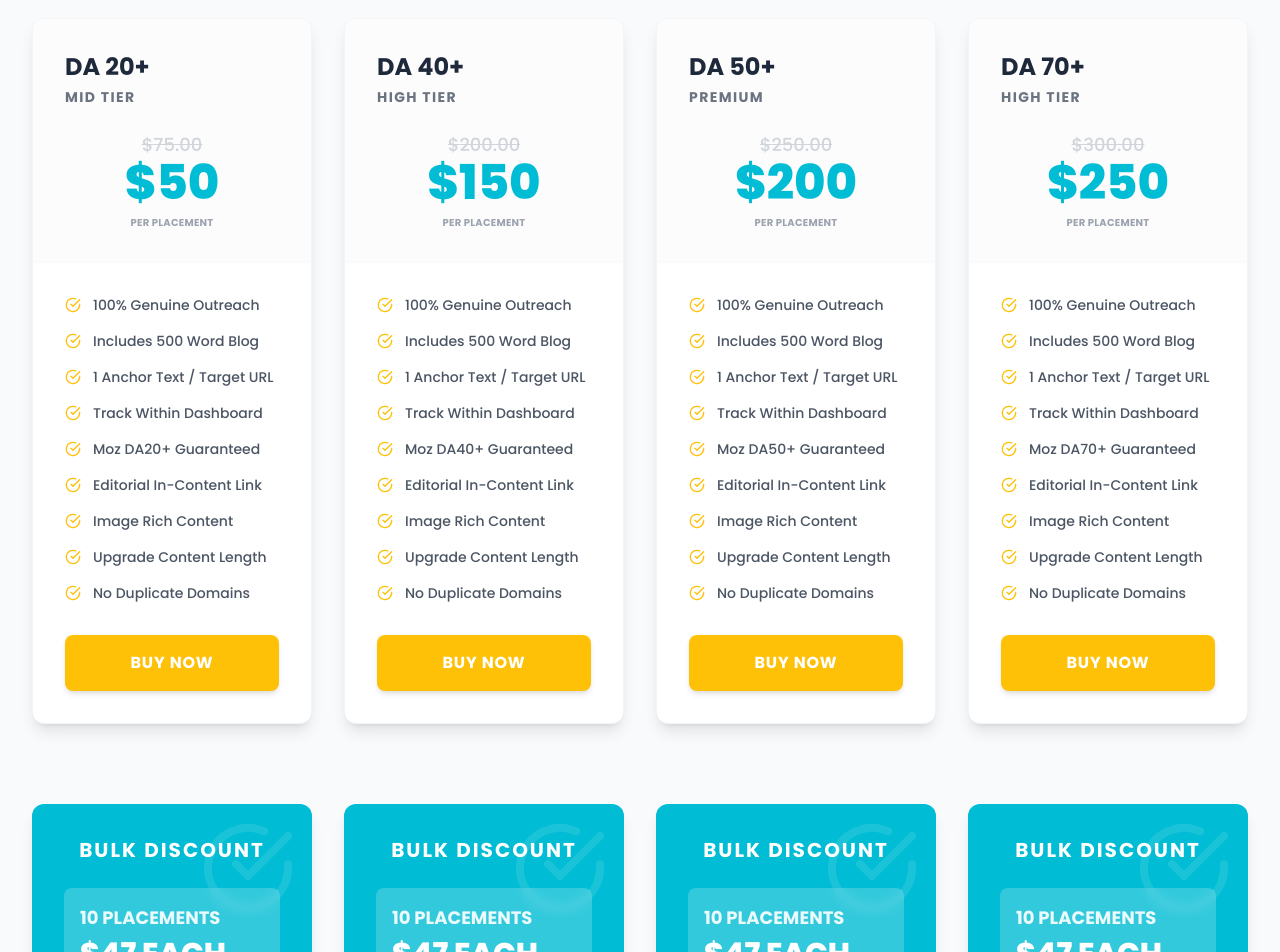
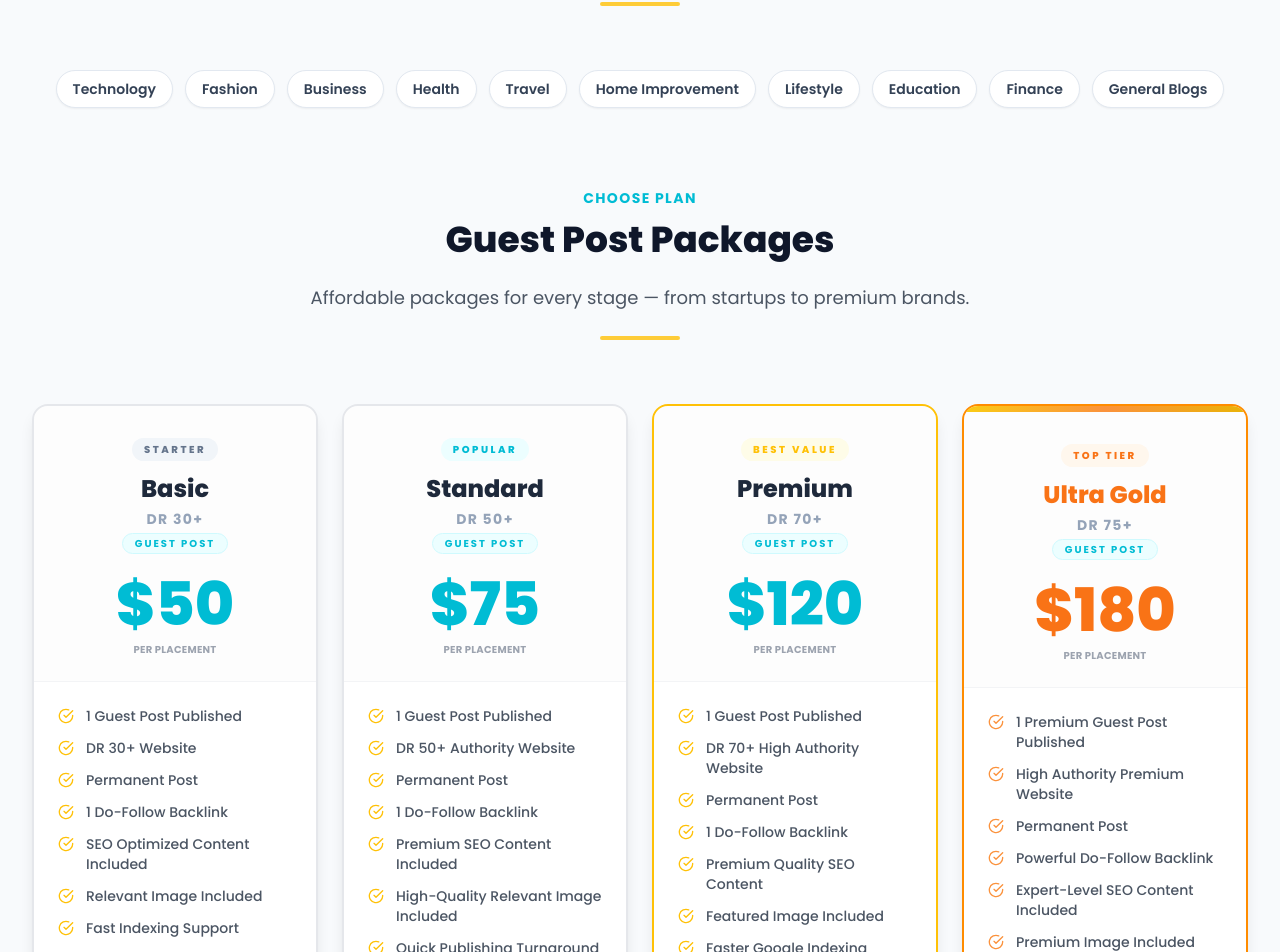
Before and after one commit to ranklink-agency/Official-Site, a Next.js app: page / in a window 1280 px wide. Shown: the part 1819-2771 px from the top of the page. Built offline with nearby package versions, Linux system fonts and the light colour scheme.

Commit message:
feat: centred pricing cards with Basic/Standard/Premium/Ultra Gold tiers and niches section

```diff
--- a/app/seo-services/page.tsx
+++ b/app/seo-services/page.tsx
@@ -9,10 +9,11 @@ export const metadata: Metadata = {
   description: 'Full-service SEO management including audit, keyword research, link building, and analytics tracking.',
 };
 
+const NICHE_TAGS = ['Technology', 'Fashion', 'Business', 'Health', 'Travel', 'Home Improvement', 'Lifestyle', 'Education', 'Finance', 'General Blogs'];
+
 export default function SeoServicesPage() {
   return (
     <div className="bg-[#FAFEFA] min-h-screen pb-44">
-      {/* Hero */}
       <div className="relative bg-[#2D2B4A] min-h-[500px] flex flex-col items-center justify-center overflow-hidden px-4 pt-20 pb-32">
         <div className="relative z-10 max-w-7xl mx-auto w-full flex flex-col lg:flex-row items-center gap-16">
           <div className="w-full lg:w-1/2 text-white space-y-6">
@@ -77,7 +78,6 @@ export default function SeoServicesPage() {
         </div>
       </div>
 
-      {/* Main Content */}
       <div className="max-w-7xl mx-auto px-4 sm:px-6 lg:px-8 py-24">
         <SectionHeading
           tagline="Our Process"
@@ -113,7 +113,27 @@ export default function SeoServicesPage() {
           </div>
         </div>
 
-        {/* Features Grid */}
+        <div className="mb-20">
+          <SectionHeading
+            tagline="Available Niches"
+            title="Choose the niche that matches your brand and audience."
+            description="High-quality guest posting with permanent backlinks and trusted websites for long-term SEO results."
+            className="mb-8"
+          />
+
+          <div className="flex flex-wrap justify-center gap-3">
+            {NICHE_TAGS.map((niche) => (
+              <button
+                key={niche}
+                type="button"
+                className="inline-flex items-center rounded-full bg-white px-4 py-2 text-sm font-semibold text-slate-700 shadow-sm border border-slate-200 hover:border-[#00BCD4] hover:text-[#00BCD4] hover:shadow-md transition-all"
+              >
+                {niche}
+              </button>
+            ))}
+          </div>
+        </div>
+
         <div className="grid grid-cols-1 md:grid-cols-2 lg:grid-cols-3 gap-8 mb-24">
           {SEO_SERVICES_FEATURES.map((feature, index) => (
             <div
@@ -131,20 +151,20 @@ export default function SeoServicesPage() {
           ))}
         </div>
 
-        {/* Pricing */}
-        <div id="pricing">
+        <div id="pricing" className="scroll-mt-24">
           <SectionHeading
             tagline="Pricing"
-            title="Providing brilliant ideas for your business."
+            title="Guest Post Packages (Tech & Fashion)"
+            description="Perfect packages for startups, growing businesses, and premium brands targeting stronger authority and rankings."
             className="mb-16"
           />
-          <div className="flex flex-col lg:flex-row justify-center items-center lg:items-stretch gap-8 max-w-6xl mx-auto">
+          <div className="grid grid-cols-1 md:grid-cols-2 lg:grid-cols-4 gap-8">
             {SEO_PRICING_PLANS.map((plan, index) => {
               const isPremium = index === 1;
               return (
                 <div
                   key={index}
-                  className={`relative w-full max-w-sm rounded-2xl overflow-hidden transition-all duration-300 flex flex-col ${
+                  className={`relative w-full rounded-2xl overflow-hidden transition-all duration-300 flex flex-col ${
                     isPremium
                       ? 'bg-white shadow-2xl border-2 border-[#FFC107] transform lg:-translate-y-4 z-10'
                       : 'bg-white shadow-lg border border-gray-100'
@@ -162,7 +182,7 @@ export default function SeoServicesPage() {
                       <span className="text-2xl font-bold text-[#00BCD4] mt-2">$</span>
                       <span className="text-6xl font-extrabold text-[#00BCD4]">{plan.price}</span>
                     </div>
-                    <p className="text-gray-400 text-xs font-bold uppercase mt-2">Monthly</p>
+                    <p className="text-gray-400 text-xs font-bold uppercase mt-2">Per Placement</p>
                   </div>
                   <div className="p-8 bg-gray-50/50">
                     <ul className="space-y-4 mb-8 text-left">
--- a/components/Pricing.tsx
+++ b/components/Pricing.tsx
@@ -1,34 +1,91 @@
 import { CheckCircle } from 'lucide-react';
 import Link from 'next/link';
-import { PRICING_PLANS, BULK_PLANS } from '@/lib/constants';
+import { PRICING_PLANS } from '@/lib/constants';
 import SectionHeading from '@/components/ui/SectionHeading';
+
+const NICHE_TAGS = [
+  'Technology', 'Fashion', 'Business', 'Health', 'Travel',
+  'Home Improvement', 'Lifestyle', 'Education', 'Finance', 'General Blogs',
+];
+
+const TIER_STYLES: Record<string, { accent: string; badge: string; badgeText: string }> = {
+  Basic:      { accent: 'border-gray-200',   badge: 'bg-slate-100 text-slate-500',      badgeText: 'Starter' },
+  Standard:   { accent: 'border-gray-200',   badge: 'bg-cyan-50 text-[#00BCD4]',        badgeText: 'Popular' },
+  Premium:    { accent: 'border-[#FFC107]',  badge: 'bg-yellow-50 text-[#FFC107]',      badgeText: 'Best Value' },
+  'Ultra Gold': { accent: 'border-[#FF8C00]', badge: 'bg-orange-50 text-orange-500',   badgeText: 'Top Tier' },
+};
 
 export default function Pricing() {
   return (
     <section id="pricing" className="py-24 bg-slate-50">
       <div className="max-w-7xl mx-auto px-4 sm:px-6 lg:px-8">
+
+        {/* Niches */}
+        <SectionHeading
+          tagline="Available Niches"
+          title="High-quality guest posting across the niches clients need most."
+          description="We provide permanent backlinks on trusted websites for long-term SEO results."
+          className="mb-10"
+        />
+        <div className="flex flex-wrap justify-center gap-3 mb-20">
+          {NICHE_TAGS.map((niche) => (
+            <span
+              key={niche}
+              className="inline-flex items-center rounded-full bg-white px-4 py-2 text-sm font-semibold text-slate-700 shadow-sm border border-slate-200 hover:border-[#00BCD4] hover:text-[#00BCD4] transition-colors cursor-default"
+            >
+              {niche}
+            </span>
+          ))}
+        </div>
+
+        {/* Pricing header */}
         <SectionHeading
           tagline="Choose Plan"
-          title="Providing brilliant ideas for your business."
+          title="Guest Post Packages"
+          description="Affordable packages for every stage — from startups to premium brands."
           className="mb-16"
         />
 
-        <div className="grid grid-cols-1 md:grid-cols-2 lg:grid-cols-4 gap-8 mb-20">
-          {PRICING_PLANS.map((plan, index) => (
+        {/* Cards */}
+        <div className="grid grid-cols-1 md:grid-cols-2 lg:grid-cols-4 gap-6">
+          {PRICING_PLANS.map((plan, index) => {
+            const tier = TIER_STYLES[plan.subtitle] ?? TIER_STYLES['Basic'];
+            const isGold = plan.subtitle === 'Ultra Gold';
+            return (
               <div
                 key={index}
-              className="bg-white rounded-xl shadow-lg hover:shadow-2xl transition-all duration-300 overflow-hidden border border-gray-100 flex flex-col transform hover:-translate-y-2"
+                className={`relative bg-white rounded-2xl shadow-lg hover:shadow-2xl transition-all duration-300 overflow-hidden border-2 flex flex-col transform hover:-translate-y-2 ${tier.accent}`}
               >
-              <div className="p-8 border-b border-gray-50 bg-gray-50/50">
-                <h3 className="text-2xl font-bold text-slate-800">{plan.title}</h3>
-                <p className="text-sm text-gray-500 uppercase tracking-widest mt-1 font-bold">
+                {/* Top accent strip for gold */}
+                {isGold && (
+                  <div className="h-1.5 w-full bg-gradient-to-r from-yellow-400 via-orange-400 to-yellow-500" />
+                )}
+
+                {/* Header — fully centred */}
+                <div className="pt-8 pb-6 px-6 flex flex-col items-center text-center border-b border-gray-100 bg-gray-50/40">
+                  {/* Tier label */}
+                  <span className={`text-[10px] font-extrabold uppercase tracking-[0.25em] px-3 py-1 rounded-full mb-3 ${tier.badge}`}>
+                    {tier.badgeText}
+                  </span>
+
+                  {/* Tier name */}
+                  <h3 className={`text-2xl font-extrabold mb-1 ${isGold ? 'text-orange-500' : 'text-slate-800'}`}>
                     {plan.subtitle}
+                  </h3>
+
+                  {/* DR spec */}
+                  <p className="text-sm font-bold text-slate-400 uppercase tracking-widest mb-1">
+                    {plan.title}
                   </p>
-                <div className="mt-6 flex flex-col items-center">
-                  <span className="text-gray-300 line-through text-lg font-medium">
-                    ${plan.originalPrice.toFixed(2)}
+
+                  {/* Guest Post badge */}
+                  <span className="text-[10px] font-bold uppercase tracking-[0.2em] text-[#00BCD4] bg-cyan-50 border border-cyan-100 px-3 py-0.5 rounded-full mb-5">
+                    Guest Post
                   </span>
-                  <span className="text-5xl font-extrabold text-[#00BCD4]">
+
+                  {/* Price */}
+                  <div className="flex flex-col items-center">
+                    <span className={`text-6xl font-extrabold leading-none ${isGold ? 'text-orange-500' : 'text-[#00BCD4]'}`}>
                       ${plan.price.toFixed(0)}
                     </span>
                     <span className="text-[10px] text-gray-400 mt-2 uppercase tracking-wide font-bold">
@@ -36,52 +93,35 @@ export default function Pricing() {
                     </span>
                   </div>
                 </div>
-              <div className="p-8 flex-grow text-left">
-                <ul className="space-y-4">
+
+                {/* Features */}
+                <div className="p-6 flex-grow text-left">
+                  <ul className="space-y-3">
                     {plan.features.map((feature, idx) => (
                       <li key={idx} className="flex items-start text-sm text-gray-600 font-medium">
-                      <CheckCircle className="w-4 h-4 text-[#FFC107] mr-3 mt-0.5 flex-shrink-0" />
+                        <CheckCircle className={`w-4 h-4 mr-3 mt-0.5 flex-shrink-0 ${isGold ? 'text-orange-400' : 'text-[#FFC107]'}`} />
                         {feature}
                       </li>
                     ))}
                   </ul>
                 </div>
-              <div className="p-8 pt-0">
-                <Link href="/contact-us" className="block w-full bg-[#FFC107] hover:bg-yellow-500 text-white font-bold py-4 px-4 rounded-lg uppercase transition-all duration-200 shadow-md tracking-wider transform active:scale-95 text-center">
+
+                {/* CTA */}
+                <div className="px-6 pb-6">
+                  <Link
+                    href="/contact-us"
+                    className={`block w-full font-bold py-4 rounded-xl uppercase tracking-wider text-center text-white transition-all duration-200 shadow-md active:scale-95 ${
+                      isGold
+                        ? 'bg-gradient-to-r from-yellow-500 to-orange-500 hover:from-yellow-400 hover:to-orange-400'
+                        : 'bg-[#FFC107] hover:bg-yellow-500'
+                    }`}
+                  >
                     Buy Now
                   </Link>
                 </div>
               </div>
-          ))}
-        </div>
-
-        <div className="grid grid-cols-1 md:grid-cols-2 lg:grid-cols-4 gap-8">
-          {BULK_PLANS.map((plan, index) => (
-            <div
-              key={index}
-              className="bg-[#00BCD4] rounded-xl shadow-lg overflow-hidden text-white flex flex-col relative group transform hover:-translate-y-2 transition-all duration-300"
-            >
-              <div className="absolute top-0 right-0 p-4 opacity-10 transition-transform duration-500 group-hover:scale-125 group-hover:rotate-12">
-                <CheckCircle className="w-24 h-24" />
-              </div>
-              <div className="p-8 flex flex-col items-center flex-grow justify-center space-y-6 relative z-10">
-                <h3 className="text-xl font-bold uppercase tracking-widest">{plan.title}</h3>
-                <div className="bg-white/20 rounded-lg p-4 w-full backdrop-blur-sm transition-transform duration-300 group-hover:scale-105">
-                  <p className="text-lg font-bold opacity-90">{plan.placements} PLACEMENTS</p>
-                  <p className="text-3xl font-extrabold mt-1">${plan.pricePerPlacement} EACH</p>
-                </div>
-                <div className="bg-white/20 rounded-lg p-4 w-full backdrop-blur-sm transition-transform duration-300 group-hover:scale-105">
-                  <p className="text-lg font-bold opacity-90">25 PLACEMENTS</p>
-                  <p className="text-3xl font-extrabold mt-1">${plan.pricePerPlacement} EACH</p>
-                </div>
-              </div>
-              <div className="p-8 pt-0 relative z-10">
-                <Link href="/contact-us" className="block w-full bg-[#FFC107] hover:bg-yellow-500 text-white font-bold py-4 px-4 rounded-lg uppercase transition-all duration-200 shadow-lg tracking-wider transform active:scale-95 text-center">
-                  Buy Now
-                </Link>
-              </div>
-            </div>
-          ))}
+            );
+          })}
         </div>
       </div>
     </section>
--- a/lib/constants.tsx
+++ b/lib/constants.tsx
@@ -40,71 +40,66 @@ export const NAV_LINKS: NavLink[] = [
 
 export const PRICING_PLANS: PricingPlan[] = [
   {
-    title: 'DA 20+',
-    subtitle: 'Mid Tier',
+    title: 'DR 30+',
+    subtitle: 'Basic',
     price: 50.0,
-    originalPrice: 75.0,
+    originalPrice: 0,
     features: [
-      '100% Genuine Outreach',
-      'Includes 500 Word Blog',
-      '1 Anchor Text / Target URL',
-      'Track Within Dashboard',
-      'Moz DA20+ Guaranteed',
-      'Editorial In-Content Link',
-      'Image Rich Content',
-      'Upgrade Content Length',
-      'No Duplicate Domains',
+      '1 Guest Post Published',
+      'DR 30+ Website',
+      'Permanent Post',
+      '1 Do-Follow Backlink',
+      'SEO Optimized Content Included',
+      'Relevant Image Included',
+      'Fast Indexing Support',
     ],
   },
   {
-    title: 'DA 40+',
-    subtitle: 'High Tier',
-    price: 150.0,
-    originalPrice: 200.0,
+    title: 'DR 50+',
+    subtitle: 'Standard',
+    price: 75.0,
+    originalPrice: 0,
     features: [
-      '100% Genuine Outreach',
-      'Includes 500 Word Blog',
-      '1 Anchor Text / Target URL',
-      'Track Within Dashboard',
-      'Moz DA40+ Guaranteed',
-      'Editorial In-Content Link',
-      'Image Rich Content',
-      'Upgrade Content Length',
-      'No Duplicate Domains',
+      '1 Guest Post Published',
+      'DR 50+ Authority Website',
+      'Permanent Post',
+      '1 Do-Follow Backlink',
+      'Premium SEO Content Included',
+      'High-Quality Relevant Image Included',
+      'Quick Publishing Turnaround',
     ],
   },
   {
-    title: 'DA 50+',
+    title: 'DR 70+',
     subtitle: 'Premium',
-    price: 200.0,
-    originalPrice: 250.0,
+    price: 120.0,
+    originalPrice: 0,
     features: [
-      '100% Genuine Outreach',
-      'Includes 500 Word Blog',
-      '1 Anchor Text / Target URL',
-      'Track Within Dashboard',
-      'Moz DA50+ Guaranteed',
-      'Editorial In-Content Link',
-      'Image Rich Content',
-      'Upgrade Content Length',
-      'No Duplicate Domains',
+      '1 Guest Post Published',
+      'DR 70+ High Authority Website',
+      'Permanent Post',
+      '1 Do-Follow Backlink',
+      'Premium Quality SEO Content',
+      'Featured Image Included',
+      'Faster Google Indexing',
+      'High Trust Flow Sites',
     ],
   },
   {
-    title: 'DA 70+',
-    subtitle: 'High Tier',
-    price: 250.0,
-    originalPrice: 300.0,
+    title: 'DR 75+',
+    subtitle: 'Ultra Gold',
+    price: 180.0,
+    originalPrice: 0,
     features: [
-      '100% Genuine Outreach',
-      'Includes 500 Word Blog',
-      '1 Anchor Text / Target URL',
-      'Track Within Dashboard',
-      'Moz DA70+ Guaranteed',
-      'Editorial In-Content Link',
-      'Image Rich Content',
-      'Upgrade Content Length',
-      'No Duplicate Domains',
+      '1 Premium Guest Post Published',
+      'High Authority Premium Website',
+      'Permanent Post',
+      'Powerful Do-Follow Backlink',
+      'Expert-Level SEO Content Included',
+      'Premium Image Included',
+      'Priority Publishing',
+      'Maximum Ranking Boost',
+      'Strong Niche Relevancy',
     ],
   },
 ];
```
Lines whose indentation alone changed are shown as unchanged.
